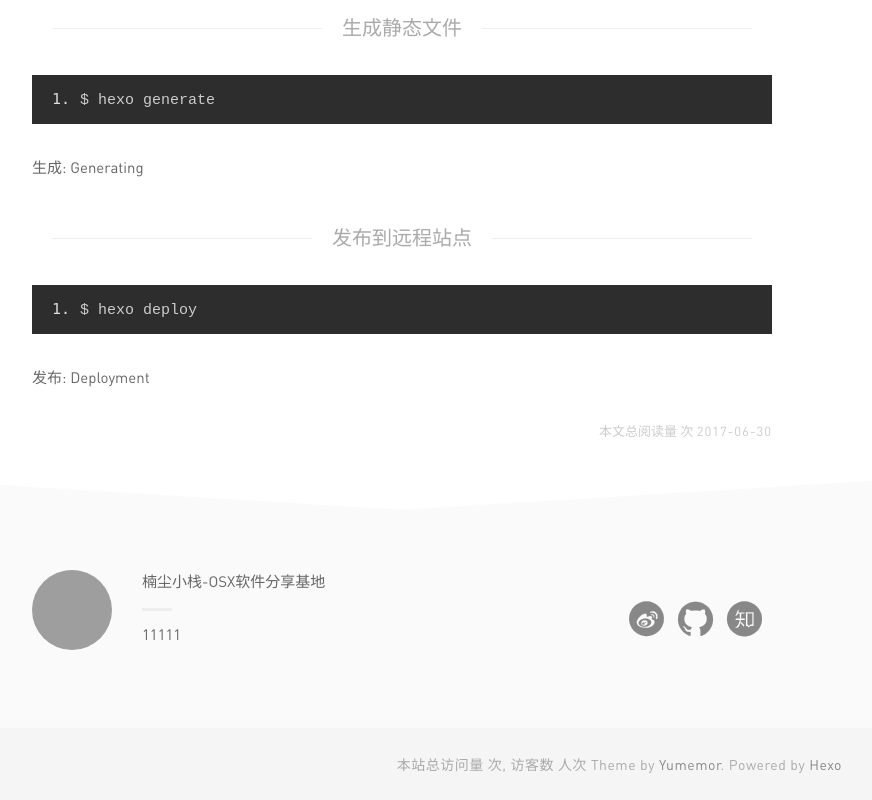
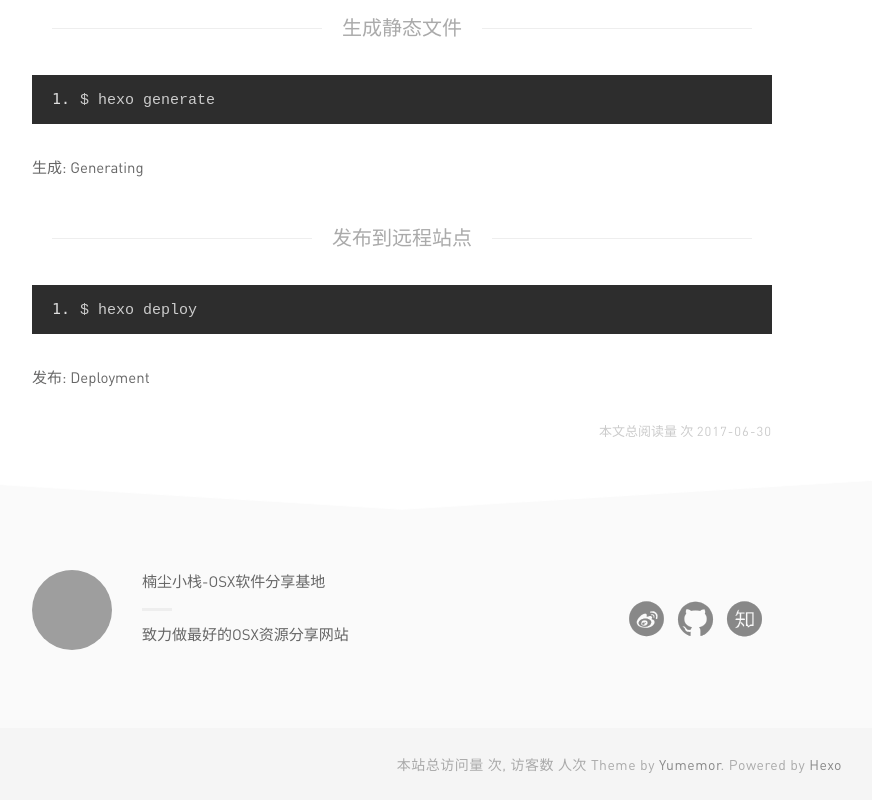
Before and after one commit to nandust/nandust.github.io, a plain HTML site: page 2017/06/30/hello-world/index.html in a window 1280 px wide. Shown: the part 1208-2008 px from the top of the page, without its empty margins (238-1110 px from the left). Drawn offline with Linux system fonts and the light colour scheme; some packages are replaced by stand-ins of ours; grey boxes are pictures that could not be loaded; a script that the page names is missing.

Commit message:
Site updated: 2017-06-30 16:54:49

```diff
--- a/2017/06/30/hello-world/index.html
+++ b/2017/06/30/hello-world/index.html
@@ -145,7 +145,7 @@
 					<img class="headimg" src='https://res.cloudinary.com/nandust/image/upload/v1498793630/1_ljxvxv.jpg' alt='楠尘小栈'>
 					<div class="media__body">
 						<h4>楠尘小栈-OSX软件分享基地</h4>
-						<p class='site-description'>11111</p>
+						<p class='site-description'>致力做最好的OSX资源分享网站</p>
 					</div>
 				</div>
 				<div class="author-contact">
```
Also changed, not shown: archives/2017/06/index.html (+1 -1 lines), archives/2017/index.html (+1 -1 lines), archives/index.html (+1 -1 lines), index.html (+1 -1 lines).
